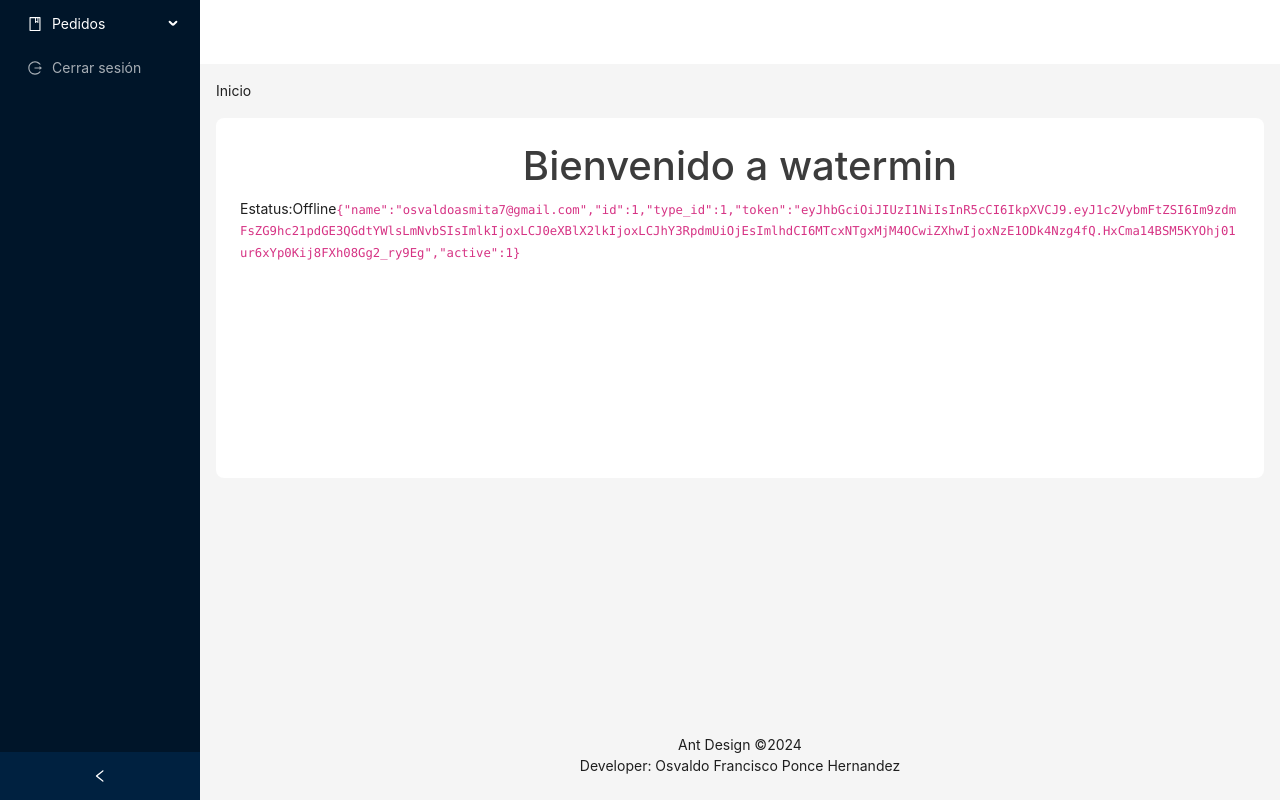
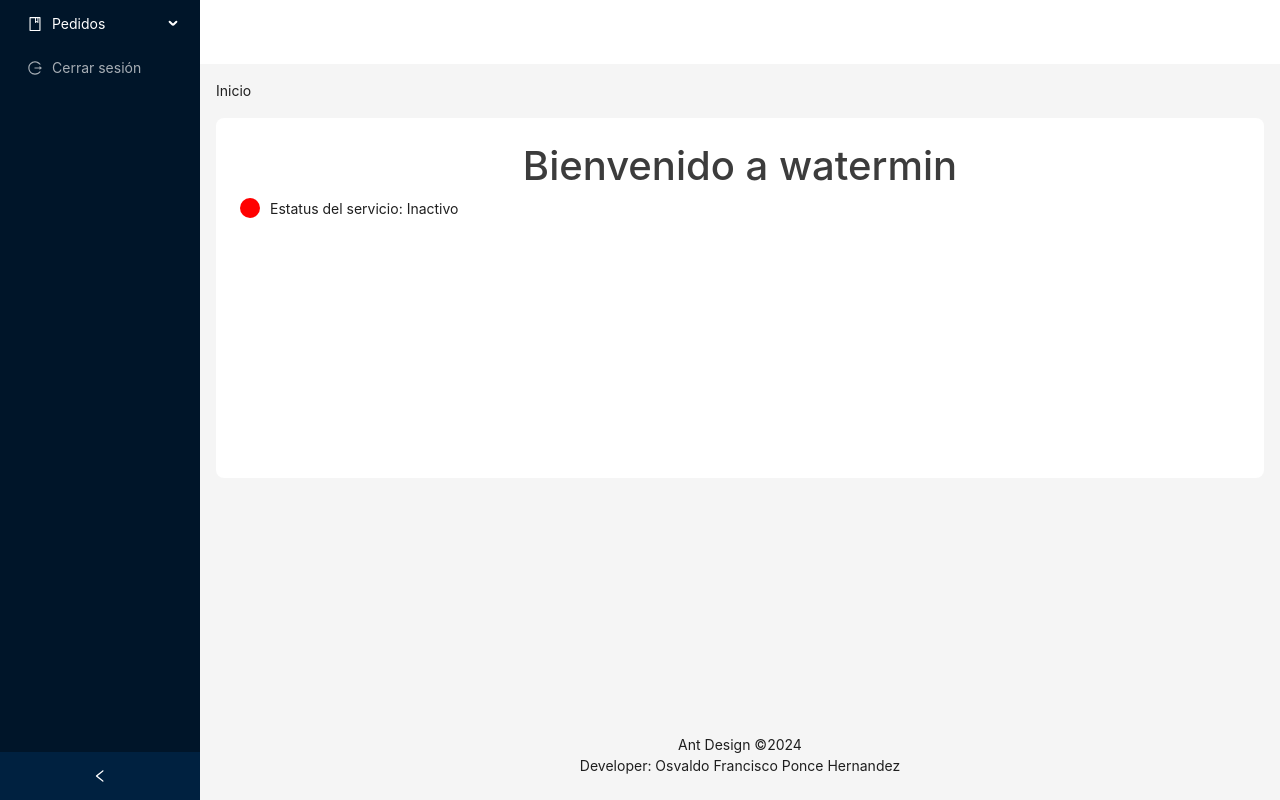
Before and after one commit to osvaldoasmita7/watermin-maestria-front, a React (Vite) app: page /dashboard in a window 1280 px wide. Built offline with nearby package versions, Linux system fonts and the light colour scheme; no server answers.

Commit message:
Estatus del servicio

```diff
--- a/src/pages/Dashboard.tsx
+++ b/src/pages/Dashboard.tsx
@@ -2,12 +2,10 @@ import { useContext } from "react";
 import { DashboardTemplate } from "../components/DashboardTemplate";
 import { itemsMenu } from "../data/itemsMenu";
 import { SocketContext } from "../contexts/SocketContext";
-import { AuthContext } from "../contexts/AuthContext";
+import { Row } from "antd";
 
 export const Dashboard = () => {
   const { socket } = useContext(SocketContext);
-  const { user } = useContext(AuthContext);
-  console.log("user", user);
   return (
     <div>
       <DashboardTemplate
@@ -17,8 +15,19 @@ export const Dashboard = () => {
         routes={["Inicio"]}
       >
         <h1 className="text-center text-disabled">Bienvenido a watermin</h1>
-        Estatus:{socket?.connected ? "Activo" : "Offline"}
-        <code>{JSON.stringify(user)}</code>
+        <Row>
+          <div
+            style={{
+              backgroundColor: socket?.connected ? "green" : "red",
+              height: 20,
+              width: 20,
+              borderRadius: "100%",
+              marginRight: 10,
+            }}
+          ></div>
+          Estatus del servicio: {socket?.connected ? "Ok" : "Inactivo"}
+        </Row>
+        {/* <code>{JSON.stringify(user)}</code> */}
       </DashboardTemplate>
     </div>
   );
--- a/src/pages/RequestService.tsx
+++ b/src/pages/RequestService.tsx
@@ -1,13 +1,8 @@
-import { useContext } from "react";
 import { DataForm } from "../components/DataForm";
-import { SocketContext } from "../contexts/SocketContext";
 export const RequestService = () => {
-  const { socket } = useContext(SocketContext);
-  console.log("Activo", socket);
   return (
     <div className="background-root h-100-important">
       <DataForm />
-      Estatus:{socket?.connected ? "Activo" : "Offline"}
     </div>
   );
 };
```
